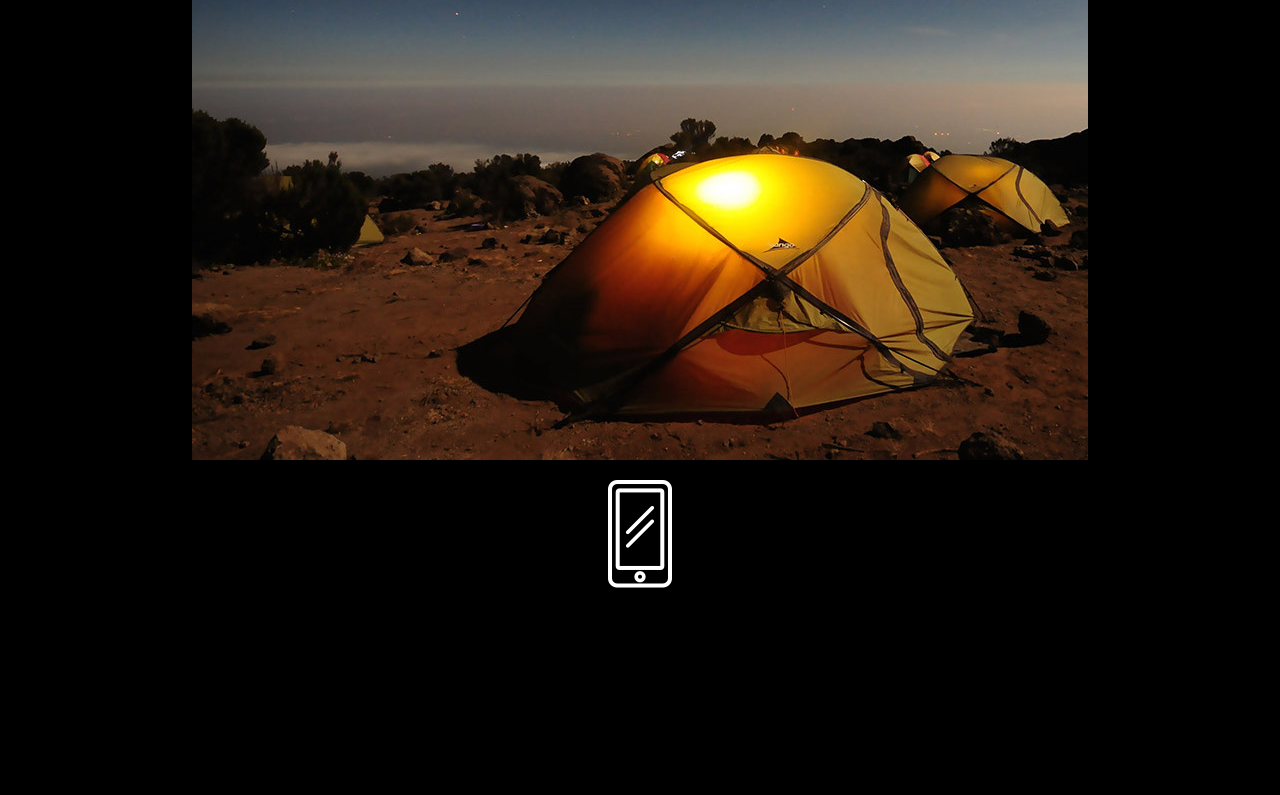
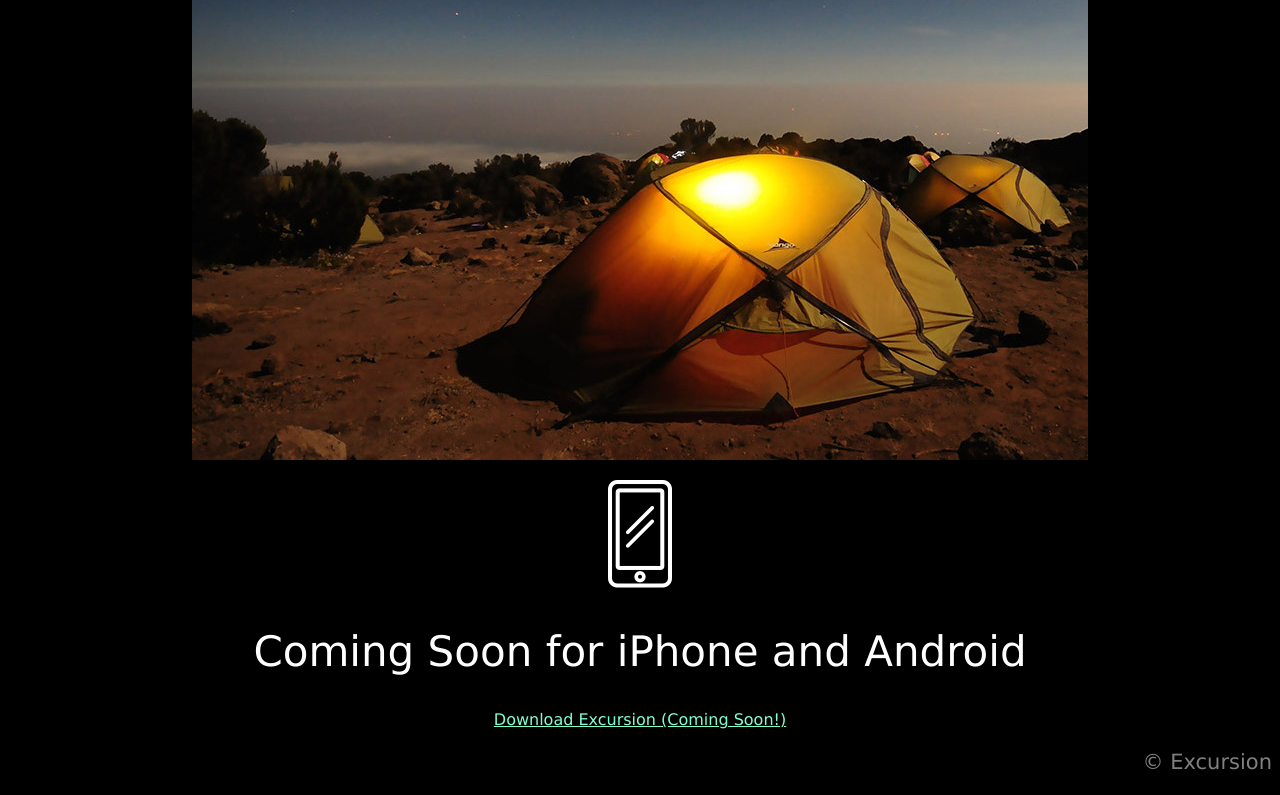
Before and after one commit to allanliyang/excursion, a plain HTML site: page index.html in a window 1280 px wide. Shown: the part 552-1347 px from the top of the page. Before the commit the page ends 1160 px from the top, so only its background shows below. Drawn offline with Linux system fonts and the light colour scheme.

Commit message:
Final push

```diff
--- a/index.html
+++ b/index.html
@@ -25,7 +25,11 @@
     <p><img src="resources/images/camp.jpg"></p>
     <p><img src="resources/images/phone.png"></p>
 
+    <h2 class="header--secondary">Coming Soon for iPhone and Android</h2>
+
+    <p><a class="link--cta" href="#">Download Excursion (Coming Soon!)</a></p>
+
+    <p class="footer--copyright">© Excursion</p>
+
 </body>
-
-
 </html>
--- a/resources/css/style.css
+++ b/resources/css/style.css
@@ -26,5 +26,11 @@ body {
 .link--cta{
     font-size: 16px;
     color: aquamarine;
+}
 
+/* FOOTER */
+.footer--copyright{
+    font-size: 21px;
+    color: grey;
+    text-align: right;
 }
```
